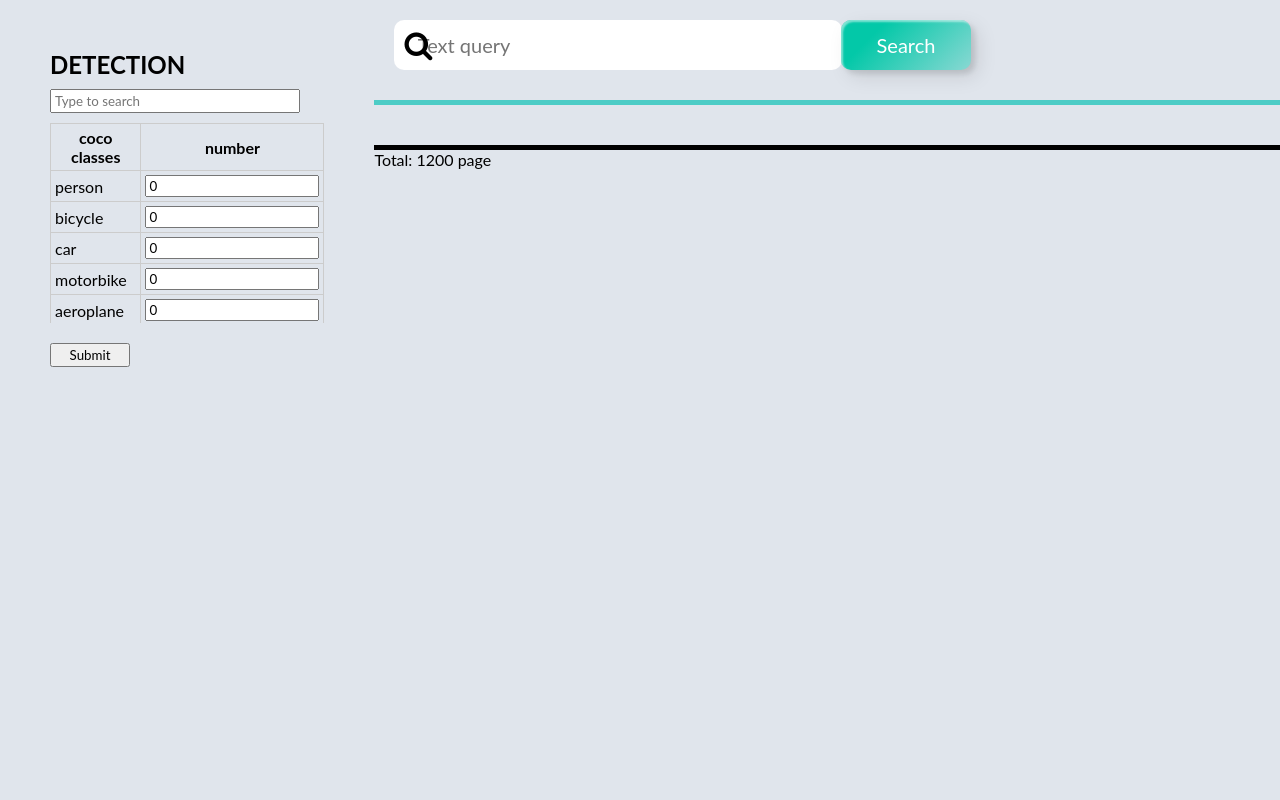
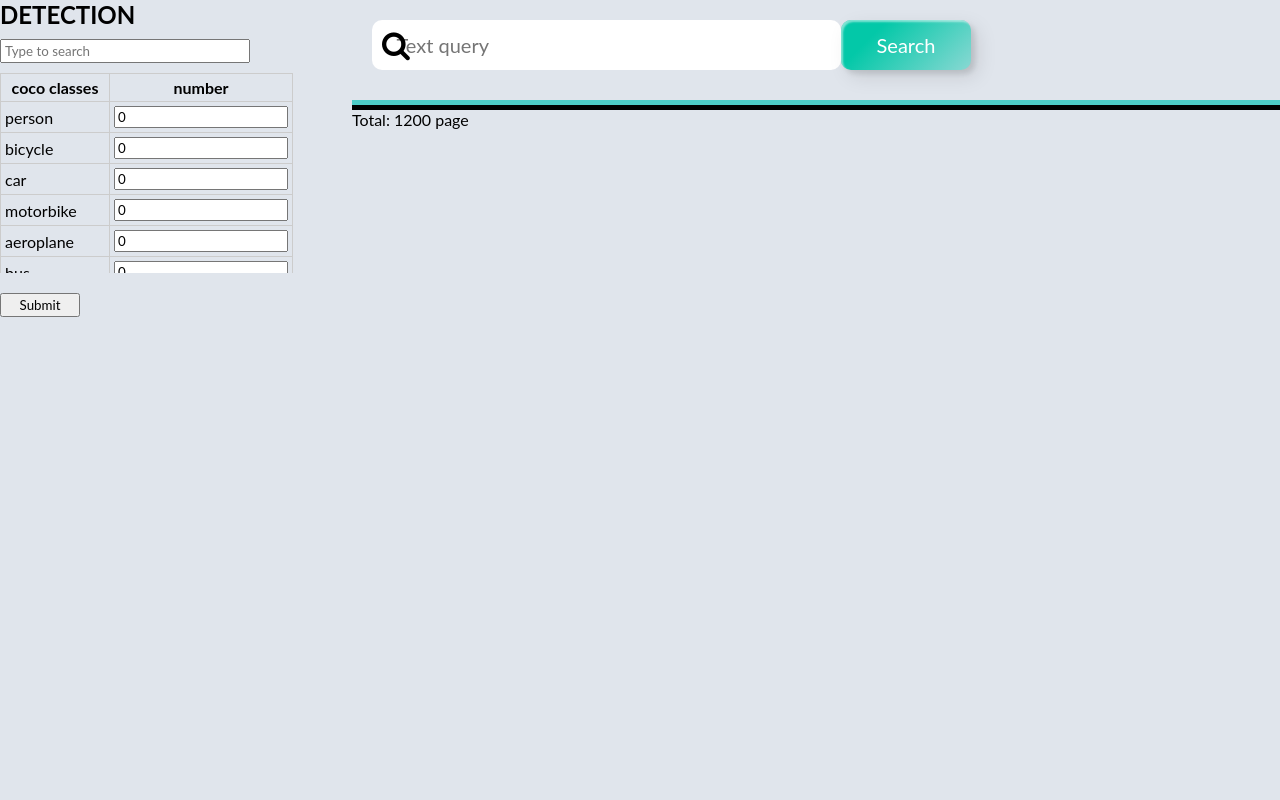
Before and after one commit to duongngockhanh/event-retrieval-from-video, a Flask app: template templates/home.html in a window 1280 px wide. Run offline with Flask 2, Linux system fonts and the light colour scheme; the template is opened without the code that fills it, so the values that code supplies are empty; parts of the project's set-up code (start-up, migrations or seed data) failed here and were passed over.

Commit message:
Edit the grid ratio of html OD

```diff
--- a/templates/home.html
+++ b/templates/home.html
@@ -79,7 +79,7 @@
       height: 100%;
       background-color: #e0e5ec;
       display: grid;
-      grid-template-columns: 1fr 3fr;
+      grid-template-columns: 11fr 29fr;
     }
 
     /* search */
@@ -222,7 +222,17 @@
       display: flex;
       flex-direction: row;
       flex-wrap: wrap;
-      padding: 20px;
+      /* padding: 20px; */
+      background-color: #e0e5ec;
+      /* height: 120px;
+                width: 516px; */
+    }
+
+    #extra_od {
+      display: flex;
+      flex-direction: row;
+      flex-wrap: wrap;
+      /* padding: 20px; */
       background-color: #e0e5ec;
       /* height: 120px;
                 width: 516px; */
@@ -320,7 +330,7 @@
     /* Object Detection Section */
 
     .sectionOD {
-      margin: 50px;
+      margin: 0px;
     }
 
     .tableOD {
```
